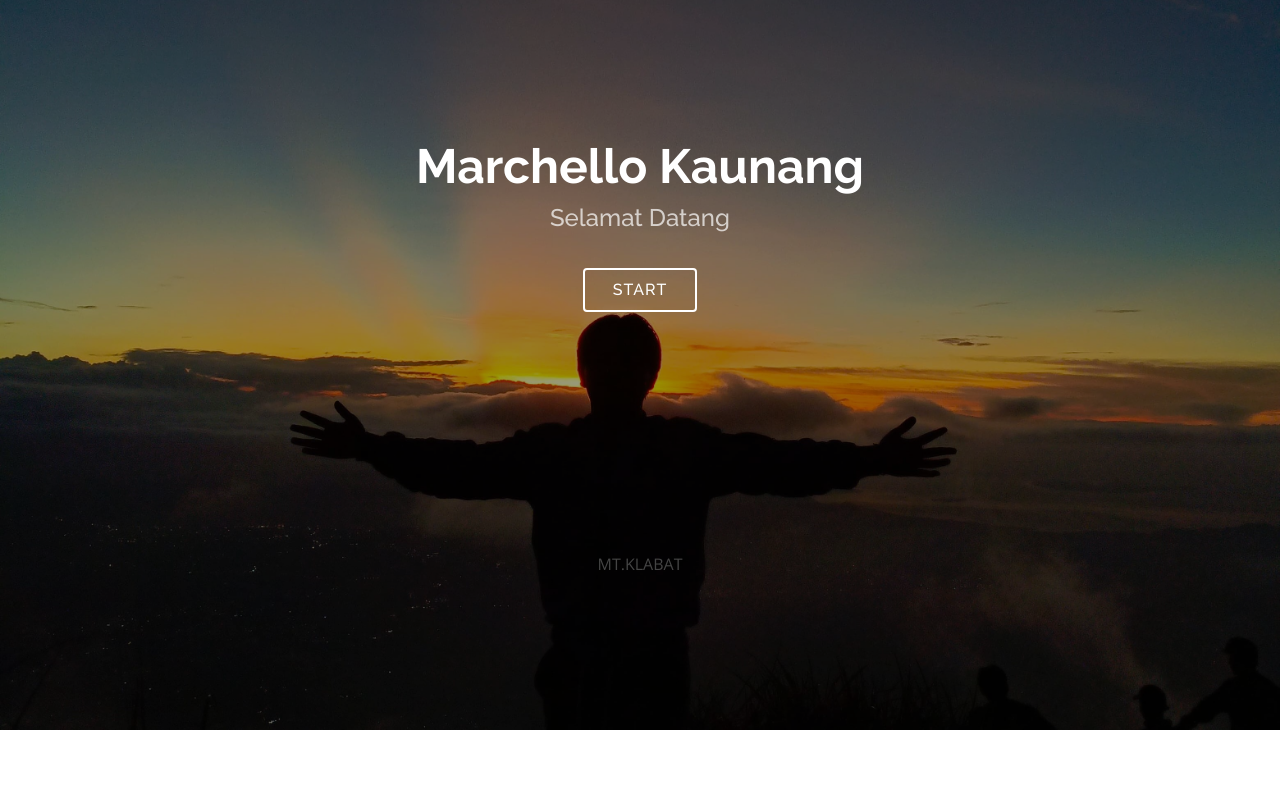
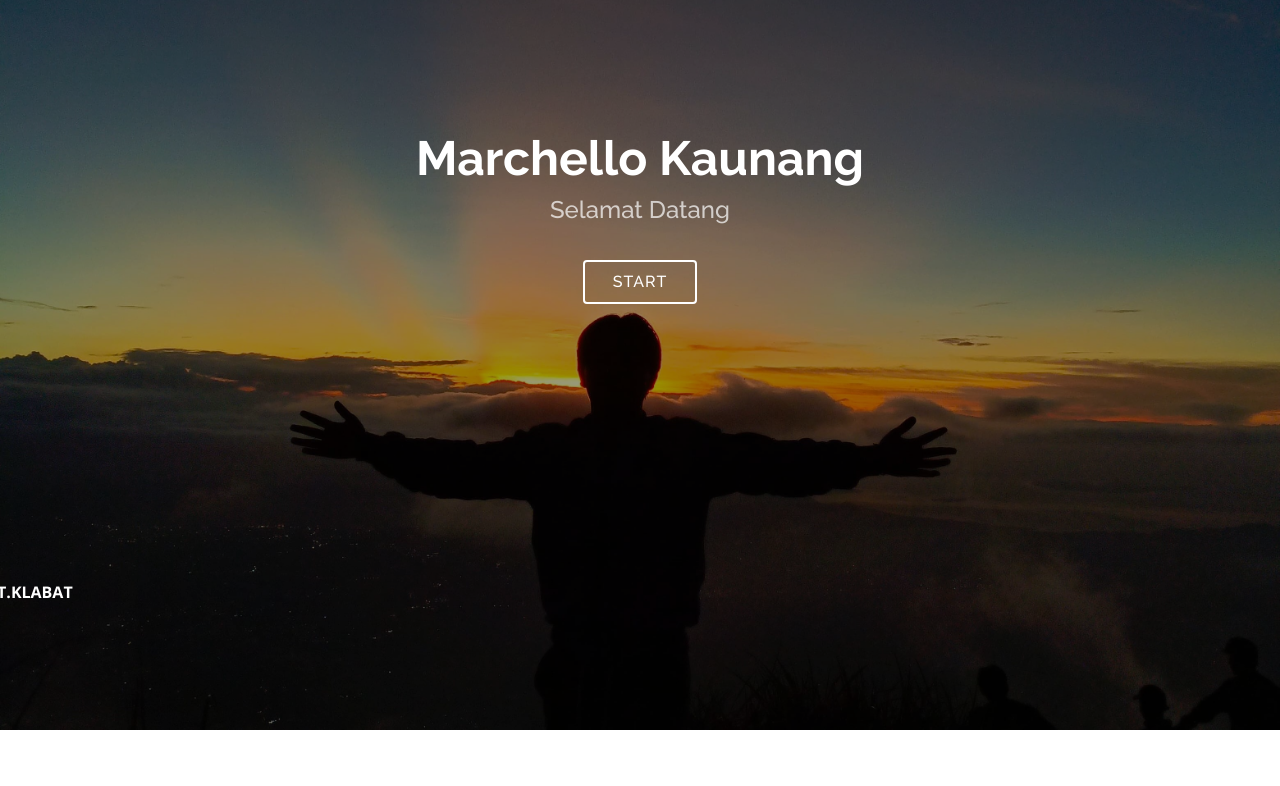
Before and after one commit to Chello21/Desain-Web, a PHP site: page / in a window 1280 px wide. Shown: the part 70-856 px from the top of the page. Run offline with PHP 8.4, Linux system fonts and the light colour scheme.

Commit message:
Update style.css

```diff
--- a/assets/css/style.css
+++ b/assets/css/style.css
@@ -369,6 +369,7 @@ h6 {
 /*--------------------------------------------------------------
 # Hero Section
 --------------------------------------------------------------*/
+
 #hero {
   width: 100%;
   height: calc(100vh - 70px);
@@ -379,6 +380,7 @@ h6 {
   padding: 0;
 
 }
+
 
 #hero:before {
   content: "";
@@ -401,7 +403,19 @@ h6 {
   line-height: 56px;
   color: #fff;
 }
-
+#hero p {
+  position: relative;
+  margin: 0 0 0px 0;
+  font-size: 20 px;
+  font-weight: 700;
+  line-height: 56px;
+  color: #fff;
+  display: flex;
+  justify-content: left;
+  align-items: last baseline;
+  left: -100px;
+  bottom: -20px;
+}
 #hero h2 {
   color: rgba(255, 255, 255, 0.7);
   margin-bottom: 35px;
```
